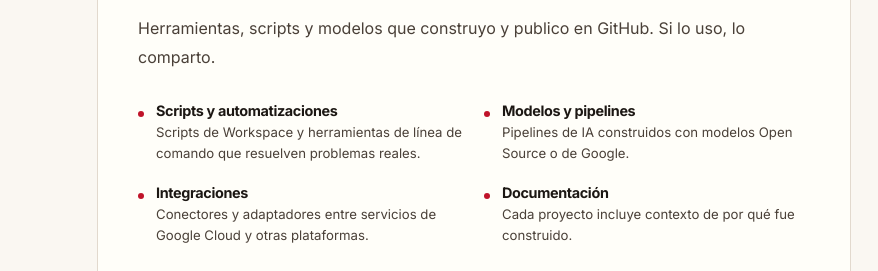
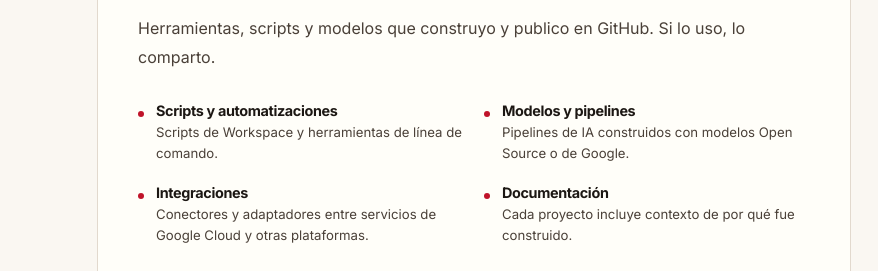
Before and after one commit to DakyLabs/dakylabs-web, an Astro site: page /servicios in a window 1280 px wide. Shown: the part 980-1251 px from the top of the page, 0-878 px from the left. Built offline with nearby package versions, Linux system fonts and the light colour scheme; Astro itself is replaced by a stand-in of ours.

Commit message:
copy: simplificar descripción de scripts en sección Open Source
Co-Authored-By: Claude Sonnet 4.6 <noreply@anthropic.com>

```diff
--- a/src/pages/servicios.astro
+++ b/src/pages/servicios.astro
@@ -49,7 +49,7 @@ const areas = [
     items: [
       {
         title: "Scripts y automatizaciones",
-        desc: "Scripts de Workspace y herramientas de línea de comando que resuelven problemas reales.",
+        desc: "Scripts de Workspace y herramientas de línea de comando.",
       },
       {
         title: "Modelos y pipelines",
```
